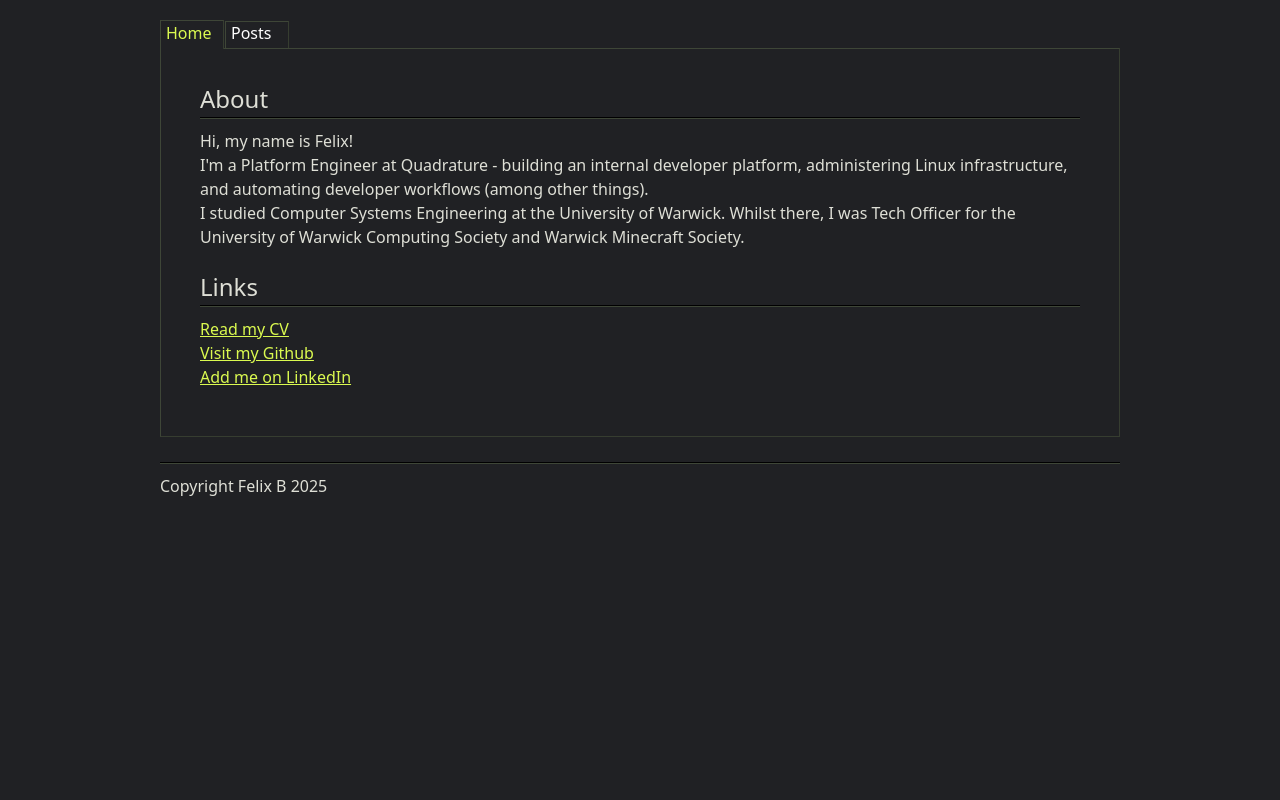
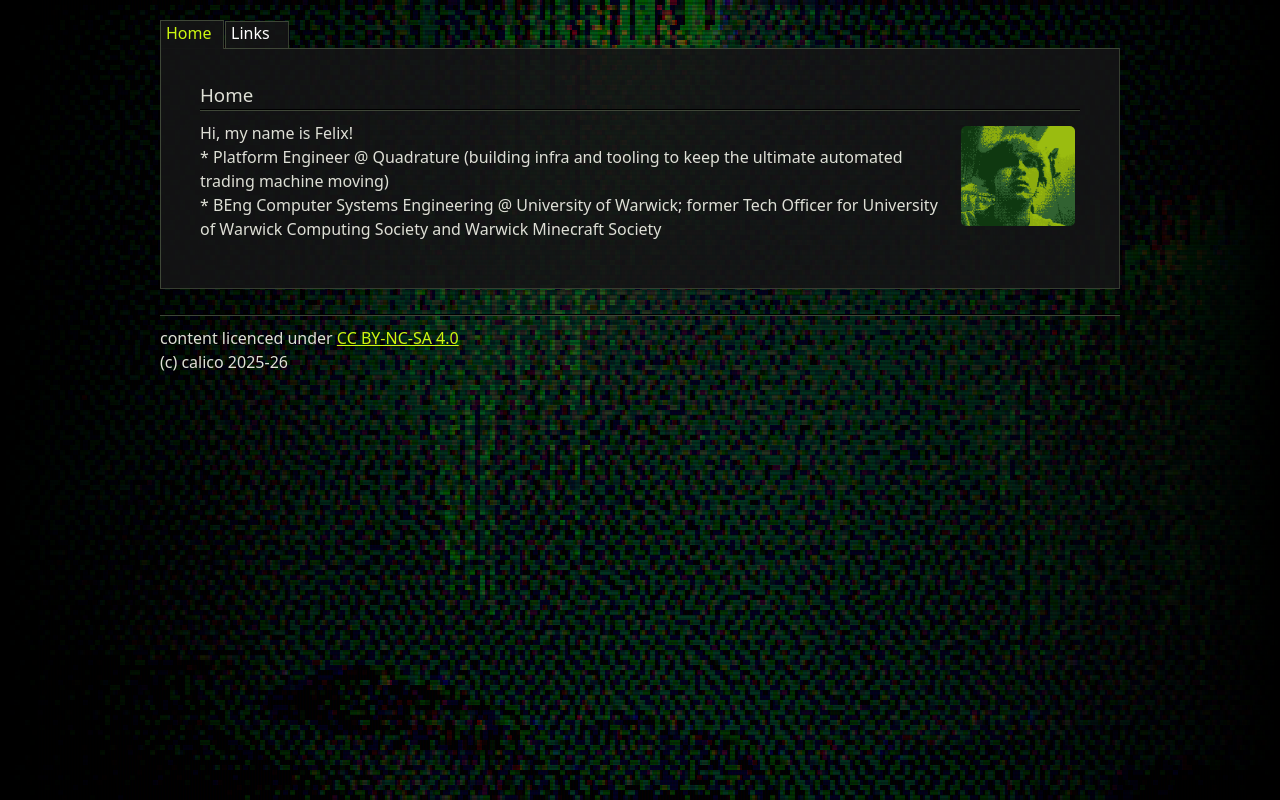
Before and after one commit to efbicief/portfolio2, a plain HTML site: page index.html in a window 1280 px wide. Drawn offline with Linux system fonts and the light colour scheme; a web font is replaced by a local one.

Commit message:
reformat

```diff
--- a/cs16.css
+++ b/cs16.css
@@ -1,9 +1,9 @@
 :root {
-    --bg: #202124;
+    --bg: rgba(20, 21, 22, 0.9);
     --secondary-bg: #3e4637;
 
-    --accent: #dbfa50;
-    --secondary-accent: #b7d726;
+    --accent: #cdf70f;
+    --secondary-accent: #6af71f;
 
     --text: #dedfd6;
     --secondary-text: #d8ded3;
@@ -20,6 +20,11 @@
     --slider-bg: #1f1f1f;
 
     --scrollbar-track: #5a6a50;
+
+    background-image:
+      linear-gradient(90deg, #000000, transparent 80%),
+      linear-gradient(270deg, #000000, transparent 80%),
+      url(bg.png);
   }
 
   *,
@@ -62,7 +67,7 @@
   body {
     font-weight: 400;
     line-height: 1.5;
-    background-color: var(--bg);
+    /* background-color: var(--bg); */
     color: var(--text);
     font-family: ArialPixel, system-ui, sans-serif;
   }
@@ -226,9 +231,9 @@
     .cs-checkbox__label {
       cursor: pointer;
       display: inline-block;
-      -webkit-user-select: none;
-         -moz-user-select: none;
-              user-select: none;
+      /* -webkit-user-select: none; */
+         /* -moz-user-select: none; */
+              /* user-select: none; */
       color: var(--secondary--text);
       line-height: 0.9375rem;
 
@@ -318,9 +323,9 @@
     border: 1px solid;
     border-color: var(--border-dark) var(--border-light) var(--border-light)
       var(--border-dark);
-    -webkit-user-select: none;
-       -moz-user-select: none;
-            user-select: none;
+    /* -webkit-user-select: none; */
+       /* -moz-user-select: none; */
+            /* user-select: none; */
 
     &:hover,
     &:focus-within {
@@ -520,9 +525,9 @@
     border-color: var(--border-light) var(--border-dark) var(--border-dark)
       var(--border-light);
     padding: 4px;
-    -webkit-user-select: none;
-       -moz-user-select: none;
-            user-select: none;
+    /* -webkit-user-select: none; */
+       /* -moz-user-select: none; */
+            /* user-select: none; */
 
     .heading {
       display: flex;
@@ -572,9 +577,9 @@
     display: inline-block;
     color: white;
     line-height: 1.25rem;
-    -webkit-user-select: none;
-       -moz-user-select: none;
-            user-select: none;
+    /* -webkit-user-select: none; */
+       /* -moz-user-select: none; */
+            /* user-select: none; */
 
     &:hover .text {
       visibility: visible;
@@ -624,9 +629,9 @@
     display: flex;
     flex-wrap: wrap;
     align-items: center;
-    -webkit-user-select: none;
-       -moz-user-select: none;
-            user-select: none;
+    /* -webkit-user-select: none; */
+       /* -moz-user-select: none; */
+            /* user-select: none; */
 
     .radiotab {
       position: absolute;
--- a/index.html
+++ b/index.html
@@ -2,7 +2,7 @@
 <html>
   <head>
     <link rel="stylesheet" type="text/css" href="cs16.css">
-    <title>fbcf</title>
+    <title>calico</title>
   </head>
   <body style="bg: #f0f0f0;">
     <div style="padding: 20px; max-width: 1000px; margin: 0 auto;">
@@ -10,35 +10,40 @@
         <input class="radiotab" name="tabs" tabindex="1" type="radio" id="tabone" checked="checked" />
         <label class="label" for="tabone">Home</label>
         <div class="panel" tabindex="1">
-          <div style="margin-bottom: 20px;">
-            <h2>About</h2>
+          <div style="margin-bottom: 20px; overflow: hidden;">
+            <h3>Home</h3>
             <hr class="cs-hr" style="margin-bottom: 10px;" />
-            <p>Hi, my name is Felix!</p>
-            <p>I'm a Platform Engineer at Quadrature - building an internal developer platform, administering Linux infrastructure, and automating developer workflows (among other things).</p>
-            <p>I studied Computer Systems Engineering at the University of Warwick. Whilst there, I was Tech Officer for the University of Warwick Computing Society and Warwick Minecraft Society.</p>
-          </div>
-          <div style="margin-bottom: 20px;">
-            <h2>Links</h2>
-            <hr class="cs-hr" style="margin-bottom: 10px;" />
-            <a href="https://efbicief.github.io/resources/doc/cv.pdf">Read my CV</a><br/>
-            <div class="cs-tooltip">
-              <a href="https://github.com/efbicief">Visit my Github</a>
-              <span style="right: 125%" class="text">@efbicief</span>
-            </div><br/>
-            <div class="cs-tooltip">
-              <a href="https://www.linkedin.com/in/felix-bowyer-382192218/">Add me on LinkedIn</a>
-              <span style="right: 125%" class="text">Felix Bowyer</span>
+            <div style="float: left;">
+              <div class="cs-tooltip" style="float: right;">
+                <img src="f.png" alt="Felix Bowyer" style="width: auto; height: 100px; float: right; overflow: hidden; margin: 5px; border-radius: 5%;"/>
+                <span style="right: 125%" class="text">looking wistfully to the right</span>
+              </div>
+              <p>Hi, my name is Felix!</p>
+              <p> * Platform Engineer @ Quadrature (building infra and tooling to keep the ultimate automated trading machine moving)</p>
+              <p> * BEng Computer Systems Engineering @ University of Warwick; former Tech Officer for University of Warwick Computing Society and Warwick Minecraft Society</p>
             </div>
+            <!-- <h3>Content</h3>
+            <hr class="cs-hr" style="margin-bottom: 10px;" /> -->
           </div>
         </div>
         <input class="radiotab" tabindex="1" name="tabs" type="radio" id="tabtwo" />
-        <label class="label" for="tabtwo">Posts</label>
+        <label class="label" for="tabtwo">Links</label>
         <div class="panel" tabindex="1">
-          <p>Nothing here yet! Check back later.</p>
-        </div>
+          <div class="cs-tooltip">
+            <a href="https://github.com/efbicief">Github</a>
+            <span style="right: 125%" class="text">@efbicief</span>
+          </div><br/>
+          <div style="margin-bottom: 20px;">
+            <a href="https://efbicief.github.io/resources/doc/cv.pdf">CV</a><br/>
+            <div class="cs-tooltip">
+              <a href="https://www.linkedin.com/in/felix-bowyer-382192218/">LinkedIn</a>
+              <span style="right: 125%" class="text">Felix Bowyer</span>
+            </div>
+          </div>        </div>
       </div>
       <br/><hr class="cs-hr" style="margin-bottom: 10px;" />
-      Copyright Felix B 2025
+      content licenced under <a href="https://creativecommons.org/licenses/by-nc-sa/4.0/">CC BY-NC-SA 4.0</a><br>
+      (c) calico 2025-26
     </div>
   </body>
 </html>
```
Also changed, not shown: bg.png (added), f.png (added).
